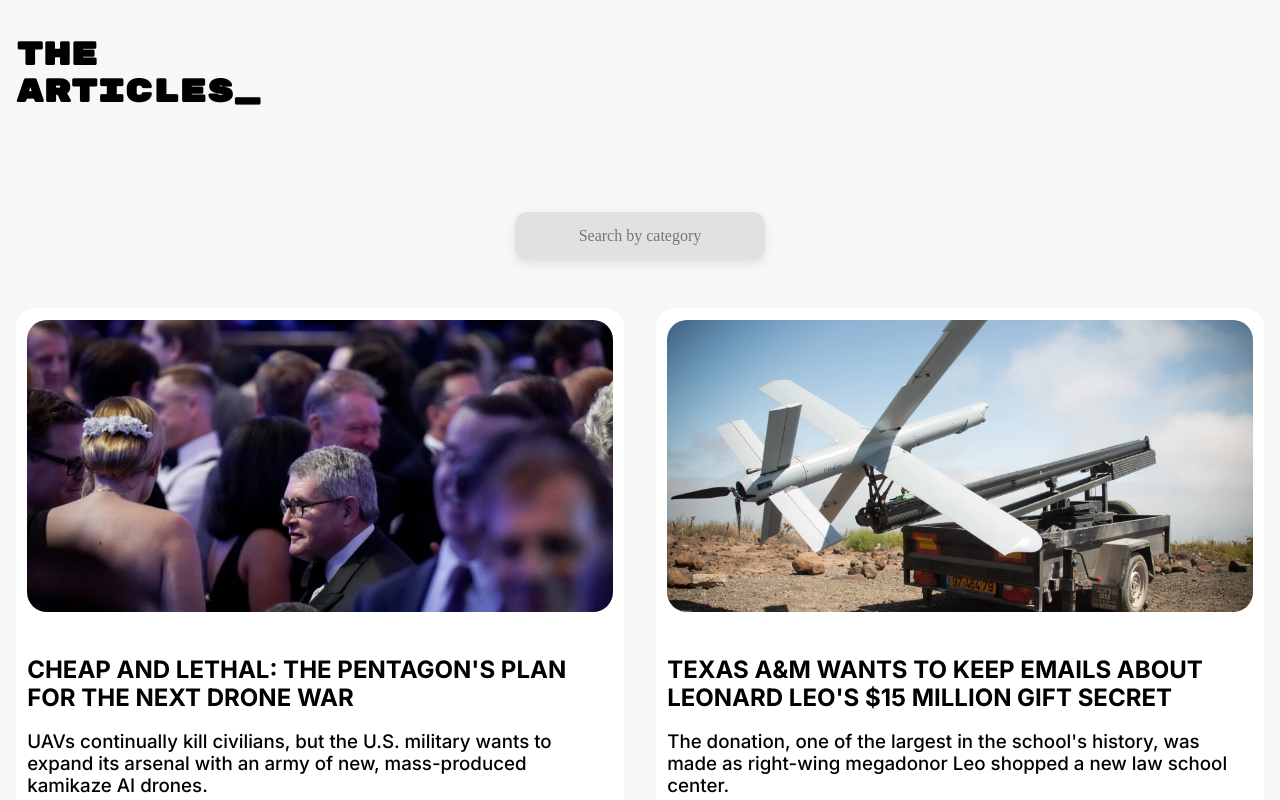
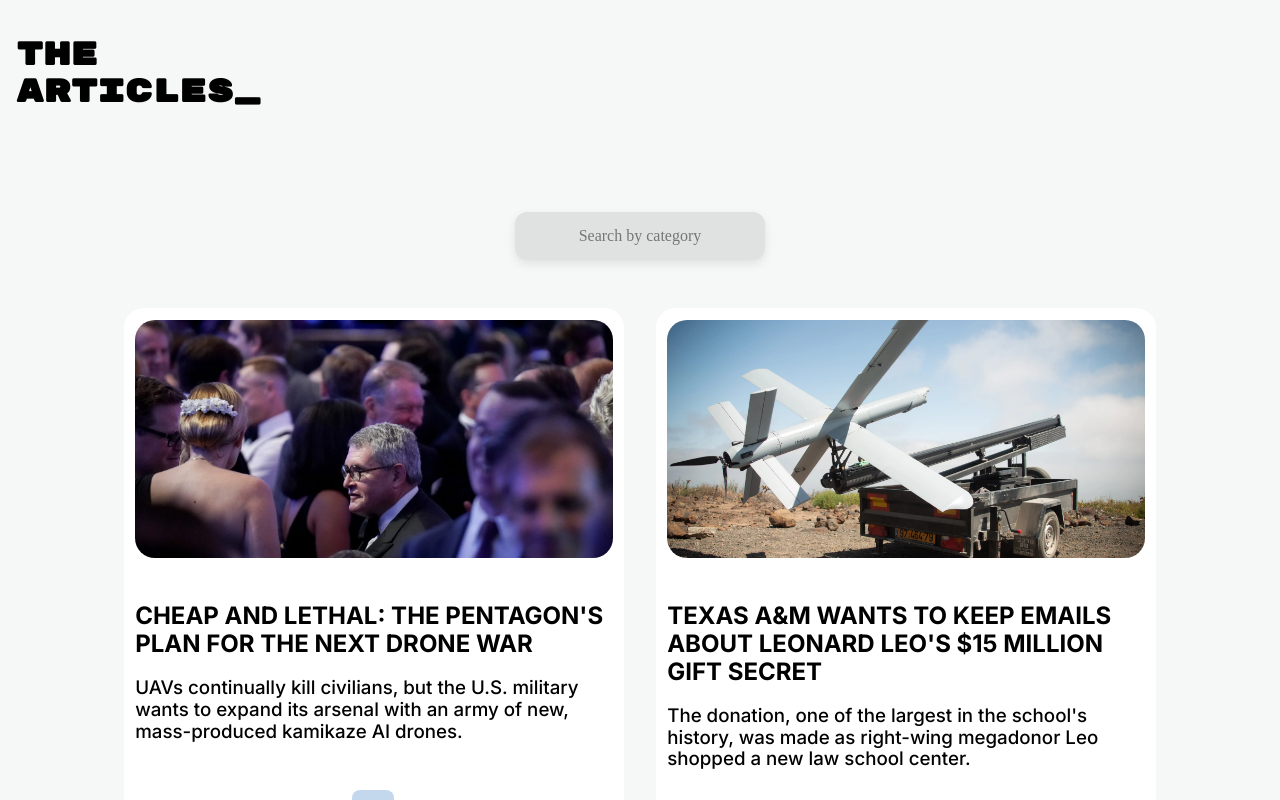
Before and after one commit to anastasiosPou/articles-app, an Angular app: page / in a window 1280 px wide. Shown: the top 800 px of the page. Built offline with nearby package versions, Linux system fonts and the light colour scheme; data requests are answered from the project's data file.

Commit message:
Update Home component styles

```diff
--- a/src/app/home/home.component.scss
+++ b/src/app/home/home.component.scss
@@ -22,13 +22,9 @@
 }
 
 .articles {
+    align-self: stretch;
     display: grid;
-    grid-template-columns: 1fr;
+    grid-template-columns: repeat(auto-fit, minmax(350px, 500px));
+    justify-content: center;
     gap: 2rem;
 }
-
-@media (min-width: 1024px) {
-    .articles {
-        grid-template-columns: repeat(2, 1fr);
-    }
-}
```
